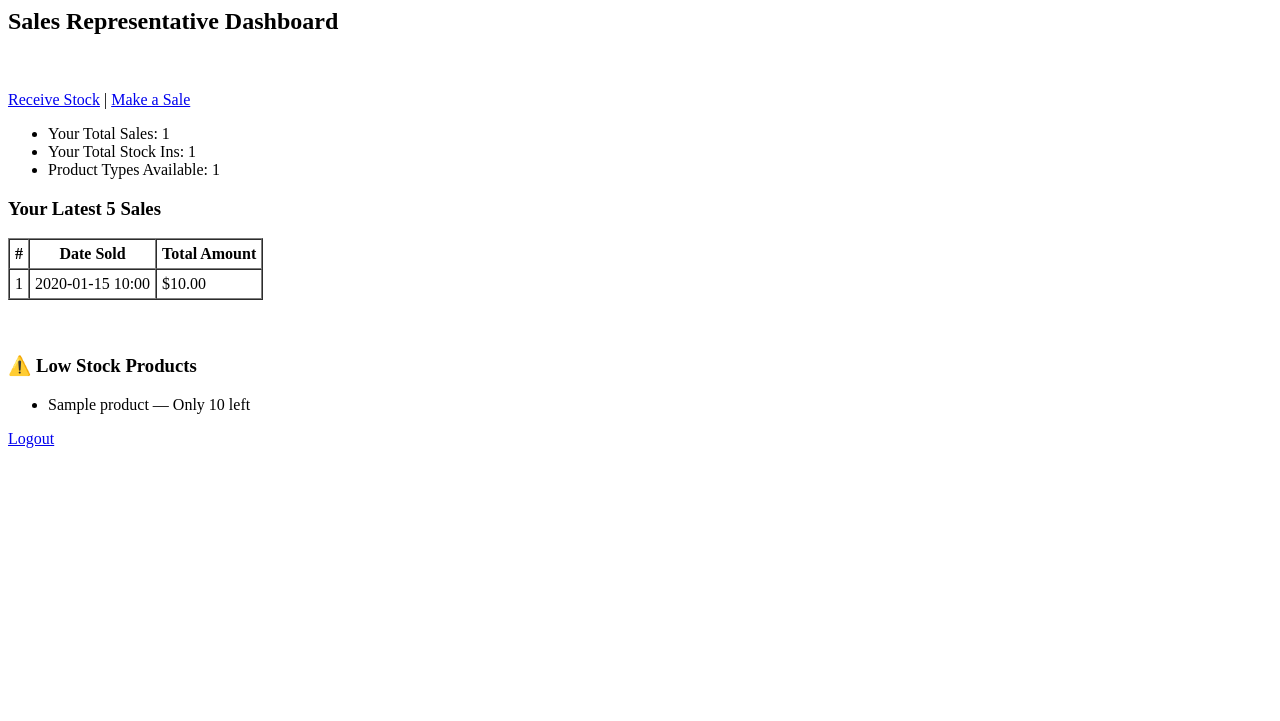
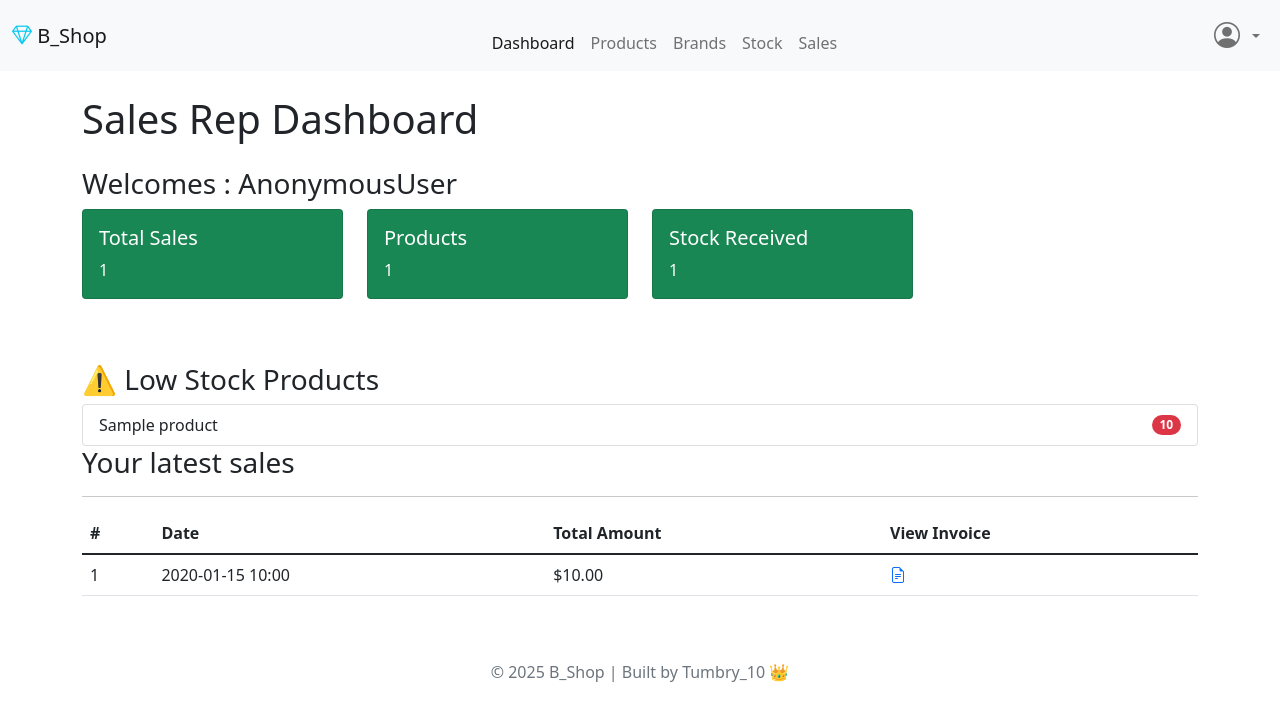
Before and after one commit to tumbry10/django_shop, a Django app: template templates/my_shop/salesRep/dashboard.html in a window 1280 px wide. Shown: the top 721 px of the page. Run offline with Django 5.2, Linux system fonts and the light colour scheme; tables that the repository leaves empty hold one stand-in row (values such as "Sample post"); the template is opened without the code that fills it: values that come from a table or form of the project are taken from there, most other values are stand-ins (such as "Sample title", 1, 10 or a date in 2020).

Commit message:
7.0 Frontend
Build Partials
Build Sales rep moke-up template
To be polished

```diff
--- a/templates/my_shop/salesRep/dashboard.html
+++ b/templates/my_shop/salesRep/dashboard.html
@@ -1,4 +1,84 @@
-<h2>Sales Representative Dashboard</h2>
+{% extends 'partials/base.html' %}
+
+{% block title %}SaleRep Dashboard{% endblock %}
+
+{% block content %}
+  <h1 class="mb-4">Sales Rep Dashboard </h1>
+  <h3>Welcomes : {{ request.user }}</h3>
+  <div class="row">
+    <div class="col-md-3">
+      <div class="card text-white bg-success mb-3">
+        <div class="card-body">
+          <h5 class="card-title">Total Sales</h5>
+          <p class="card-text">{{ total_my_sales }}</p>
+        </div>
+      </div>
+    </div>
+
+    <div class="col-md-3">
+      <div class="card text-white bg-success mb-3">
+        <div class="card-body">
+          <h5 class="card-title">Products</h5>
+          <p class="card-text">{{ total_products_available }}</p>
+        </div>
+      </div>
+    </div>
+
+    <div class="col-md-3">
+      <div class="card text-white bg-success mb-3">
+        <div class="card-body">
+          <h5 class="card-title">Stock Received</h5>
+          <p class="card-text">{{ total_my_stock_in }}</p>
+        </div>
+      </div>
+    </div>
+        <!-- Repeat for brands, users, stock-ins, etc. -->
+    </div>
+
+    <h3 class="mt-5">⚠️ Low Stock Products</h3>
+    {% if low_stock_products %}
+      <ul class="list-group">
+        {% for product in low_stock_products %}
+          <li class="list-group-item d-flex justify-content-between align-items-center">
+            {{ product.name }}
+            <span class="badge bg-danger rounded-pill">{{ product.quantity_in_stock }}</span>
+          </li>
+        {% endfor %}
+      </ul>
+    {% else %}
+      <p>No low stock products 🎉</p>
+    {% endif %}
+
+    <div>
+      <h3>Your latest sales </h3>
+      <hr>
+      <table class="table">
+        <thead>
+          <th>#</th>
+          <th>Date</th>
+          <th>Total Amount</th>
+          <th>View Invoice</th>
+        </thead>
+        <tbody>
+            {% for sale in latest_sales %}
+              <tr>
+                <td>{{ forloop.counter }}</td>
+                <td>{{ sale.date_sold|date:"Y-m-d H:i" }}</td>
+                <td>${{ sale.total_amount }}</td>
+                <td>
+                  <a href="{% url 'sale_invoice' sale.pk %}"><i class="bi bi-file-earmark-text"></i></a>
+                </td>
+              </tr>
+            {% empty %}
+              <tr>
+                <td colspan="4">No sales yet.</td>
+              </tr>
+            {% endfor %}
+        </tbody>
+      </table>
+    </div>
+
+<!--h2>Sales Representative Dashboard</h2>
 <br> <br>
 <div>
     {% if messages %}
@@ -51,4 +131,7 @@
 
 
 
-<a href="{% url 'userLogout' %}">Logout</a>
+<a href="{% url 'userLogout' %}">Logout</a-->
+
+
+{% endblock %}
--- /dev/null
+++ b/templates/partials/_footer.html
@@ -0,0 +1,3 @@
+<footer class="text-center text-muted py-3 mt-5">
+    &copy; 2025 B_Shop | Built by Tumbry_10 👑
+</footer>
--- /dev/null
+++ b/templates/partials/_navbar.html
@@ -0,0 +1,58 @@
+{% load static %}
+
+<nav class="navbar navbar-expand-lg navbar-light bg-light sticky-top">
+    <div class="container-fluid">
+        <a class="navbar-brand" href="#">
+            <span class="text-info">
+                <i class="bi bi-gem"></i>
+            </span>
+            <span>
+                 B_Shop
+            </span>
+        </a>
+        <button class="navbar-toggler" type="button" data-bs-toggle="collapse" data-bs-target="#navbarSupportedContent" aria-controls="navbarSupportedContent" aria-expanded="false" aria-label="Toggle navigation">
+            <span class="navbar-toggler-icon"></span>
+        </button>
+        <div class="collapse navbar-collapse" id="navbarSupportedContent">
+            <ul class="navbar-nav m-auto mb-2 mb-lg-0"> <!-- m-auto for centering ul links -->
+                <li class="nav-item">
+                    <a class="nav-link active" aria-current="page" href="#">Dashboard</a>
+                </li>
+                <li class="nav-item">
+                    <a class="nav-link" href="#">Products</a>
+                </li>
+                <li class="nav-item">
+                    <a class="nav-link" href="#">Brands</a>
+                </li>
+                <li class="nav-item">
+                    <a class="nav-link" href="#">Stock</a>
+                </li>
+                <li class="nav-item">
+                    <a class="nav-link" href="#">Sales</a>
+                </li>
+            </ul>
+            <!-- User Profile Start -->
+            <ul class="navbar-nav mb-2 mb-lg-0">
+                <li class="nav-item dropdown">
+                    <a class="nav-link dropdown-toggle d-flex align-items-center" href="#" id="navbarDropdown" role="button" data-bs-toggle="dropdown" aria-expanded="false">
+                        <i class="bi bi-person-circle" style="font-size: 26px;"></i>
+                        <span class="text-info ms-2">{{ user.username }}</span>
+                    </a>
+                    <ul class="dropdown-menu dropdown-menu-end" aria-labelledby="navbarDropdown">
+                        <li><a class="dropdown-item" href="#">Profile</a></li>
+                        <li><a class="dropdown-item" href="#">Change Password</a></li>
+                        <li><hr class="dropdown-divider"></li>
+                        <li>
+                            <form action="{% url 'userLogout' %}" method="post">
+                                {% csrf_token %}
+                                <input type="submit" class="dropdown-item" value="Logout">
+                            </form>
+                            <!--a class="dropdown-item" href="#">Logout</a-->
+                        </li>
+                    </ul>
+                </li>
+            </ul>
+            <!-- User Profile Ends -->
+        </div>
+    </div>
+</nav>
--- /dev/null
+++ b/templates/partials/base.html
@@ -0,0 +1,29 @@
+<!doctype html>
+<html lang="en">
+    <head>
+        <!-- Required meta tags -->
+        <meta charset="utf-8">
+        <meta name="viewport" content="width=device-width, initial-scale=1">
+
+        <!-- Bootstrap CSS -->
+        <link href="https://cdn.jsdelivr.net/npm/bootstrap@5.1.3/dist/css/bootstrap.min.css" rel="stylesheet"
+         integrity="sha384-1BmE4kWBq78iYhFldvKuhfTAU6auU8tT94WrHftjDbrCEXSU1oBoqyl2QvZ6jIW3" crossorigin="anonymous">
+
+        <!--   BOOTSTRAP ICONS  -->
+        <link href="https://cdn.jsdelivr.net/npm/bootstrap-icons@1.13.1/font/bootstrap-icons.min.css"
+         rel="stylesheet">
+
+        <title>{% block title %}B_Shop{% endblock %}</title>
+    </head>
+    <body>
+        {% include 'partials/_navbar.html' %}
+        <div class="container mt-4">
+            {% block content %}
+                <!-- Page specific content goes here -->
+            {% endblock %}
+        </div>
+        {% include 'partials/_footer.html' %}
+        <!-- JS: Bootstrap Bundle with Popper -->
+        <script src="https://cdn.jsdelivr.net/npm/bootstrap@5.0.2/dist/js/bootstrap.bundle.min.js" integrity="sha384-MrcW6ZMFYlzcLA8Nl+NtUVF0sA7MsXsP1UyJoMp4YLEuNSfAP+JcXn/tWtIaxVXM" crossorigin="anonymous"></script>
+    </body>
+</html>
```
Also changed, not shown: templates/partials/_sidebar.html (added).
